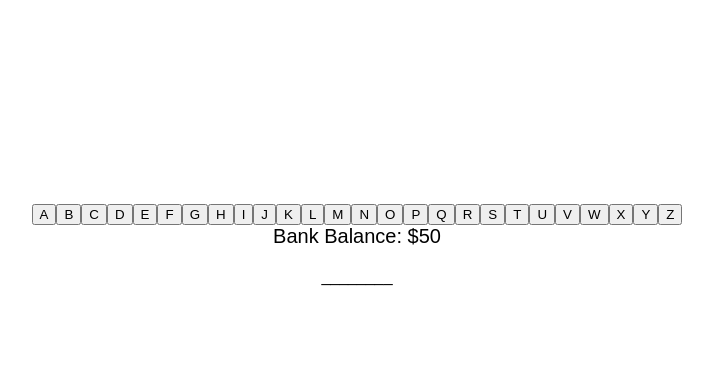
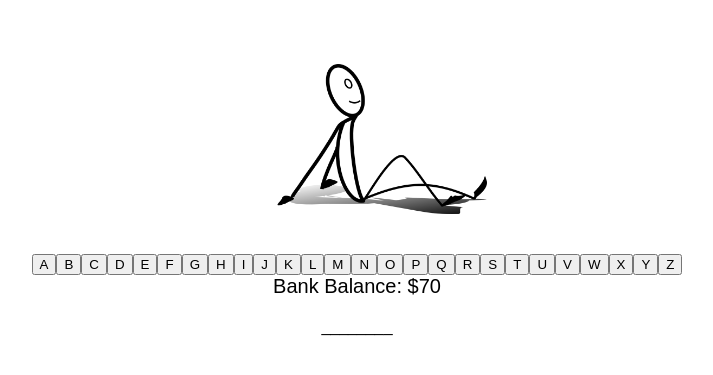
Before and after one commit to notryancho/brokeMan, a plain HTML site: page index.html in a window 1280 px wide. Shown: the part 207-582 px from the top of the page, without its empty margins (283-996 px from the left). Drawn offline with Linux system fonts and the light colour scheme.

Commit message:
created replay button

```diff
--- a/index.html
+++ b/index.html
@@ -12,14 +12,20 @@
 </head>
 <body>
     <h1>brokeMan</h1>
+    <div class="container">
+    <img src="./images/brokeman.png">
+    </div>
     <div id="game">
-        <div id="man"></div>
         <div id="word"></div>
         <div id="alphabet"></div>
         <div id="balance"></div>
         <div id="incorrectGuesses"></div>
         <div id="correctLetters"></div>
         <div id="message"></div>
+        <!-- <div id="replay">
+            <button id="replayButton">Replay</button>
+          </div> -->
+    </div>
     </div>
 </body>
 </html>
--- a/script.js
+++ b/script.js
@@ -8,8 +8,9 @@ const alphabetDiv = document.getElementById("alphabet");
 // const bankBalance = 100;
 const correctLettersDiv = document.getElementById("correctLetters");
 const message = document.getElementById("message");
+const replayBtn = document.createElement("button");
 
-let bankBalance = 50;
+let bankBalance = 70;
 const balance = document.getElementById("balance");
 balance.innerHTML = "Bank Balance: $" + bankBalance;
 
@@ -24,7 +25,7 @@ alphabetArray.forEach(function(letter) {
     button.innerHTML = letter;
     alphabetDiv.appendChild(button);
     button.addEventListener("click", function() {
-        button.setAttribute("disabled", "true");
+    button.setAttribute("disabled", "true");
       if (wordArray.indexOf(button.innerHTML) === -1) {
         bankBalance -= 10;
         balance.innerHTML = "Bank Balance: $" + bankBalance;
@@ -33,7 +34,13 @@ alphabetArray.forEach(function(letter) {
             for (let i = 0; i < alphabetDiv.childNodes.length; i++) {
                 alphabetDiv.childNodes[i].setAttribute("disabled", "true");
             }
+            replayBtn.innerHTML = "Replay";
+        document.getElementById("game").appendChild(replayBtn);
+        replayBtn.addEventListener("click", function() {
+        location.reload();
+    });
         }
+
       } else {
         for (let i = 0; i < wordArray.length; i++) {
             if (wordArray[i] === button.innerHTML){
@@ -50,41 +57,29 @@ alphabetArray.forEach(function(letter) {
       }
       if (correctLetters === word) {
         message.innerHTML = "NICE, YOU'RE STILL RICH!"
+        replayBtn.innerHTML = "Replay";
+    document.getElementById("game").appendChild(replayBtn);
+    replayBtn.addEventListener("click", function() {
+        location.reload();
+    });
       }
     });
   });
 
-
-
-// for(let i=0; i < word.length; i++){
-//     let correctLetterSpan = document.createElement("span");
-//     correctLetterSpan.innerHTML = "_";
-//     correctLettersDiv.appendChild(correctLetterSpan);
-// }
-// alphabetArray.forEach(function(letter) {
-//     let button = document.createElement("button");
-//     button.innerHTML = letter;
-//     alphabetDiv.appendChild(button);
-//     button.addEventListener("click", function() {
-//         button.setAttribute("disabled", "true");
-//         button.style.visibility = "hidden";
-//       if (wordArray.indexOf(button.innerHTML) !== -1) {
-//         for (let i = 0; i < wordArray.length; i++) {
-//             if (wordArray[i] === button.innerHTML){
-//                 let correctLetterSpan = correctLettersDiv.childNodes[i];
-//                 correctLetterSpan.innerHTML = button.innerHTML;
-//             }
-//         }
-//       } else {
-//         bankBalance -= 10;
-//         balance.innerHTML = "Bank Balance: $" + bankBalance;
-//       }
-//       let correctLetters = "";
-//       for (let i = 0; i < correctLettersDiv.childNodes.length; i++) {
-//         correctLetters += correctLettersDiv.childNodes[i].innerHTML;
-//       }
-//       if (correctLetters === word) {
-//         message.innerHTML = "NICE, YOU'RE STILL RICH!"
-//       }
-//     });
-//   });
+// replayBtn.addEventListener("click",function() {
+//     correctLettersDiv.innerHTML = "";
+//     for (let i = 0; i < alphabetDiv.childNodes.length; i++) {
+//         alphabetDiv.childNodes[i].removeAttribute("disabled");
+//     }
+//     word = wordList[Math.floor(Math.random() * wordList.length)];
+//     wordArray = word.split("");
+//     for(let i = 0; i < word.length; i++){
+//         let correctLetterSpan = document.createElement("span");
+//         correctLetterSpan.innerHTML = "_";
+//         correctLettersDiv.appendChild(correctLetterSpan);
+//     }
+//     bankBalance = 70;
+//     balance.innerHTML = "Bank Balance:$" + bankBalance;
+//     message.innerHTML = "";
+//     replayBtn.style.display = "none";
+// });
--- a/style.css
+++ b/style.css
@@ -12,13 +12,6 @@ h1 {
     flex-direction: column;
     align-items: center;
   }
-
-  #man {
-    width: 100px;
-    height: 100px;
-    /* background-color: black; */
-  }
-
   #word {
     margin: 20px 0;
   }
@@ -27,3 +20,12 @@ h1 {
     margin-bottom: 20px;
     font-size: 20px;
   }
+img {
+    vertical-align: middle;
+    height: 150px;
+}
+.container {
+    display: flex;
+    align-items: center;
+    justify-content: center;
+}
```
Also changed, not shown: images/brokeman.png (added).
